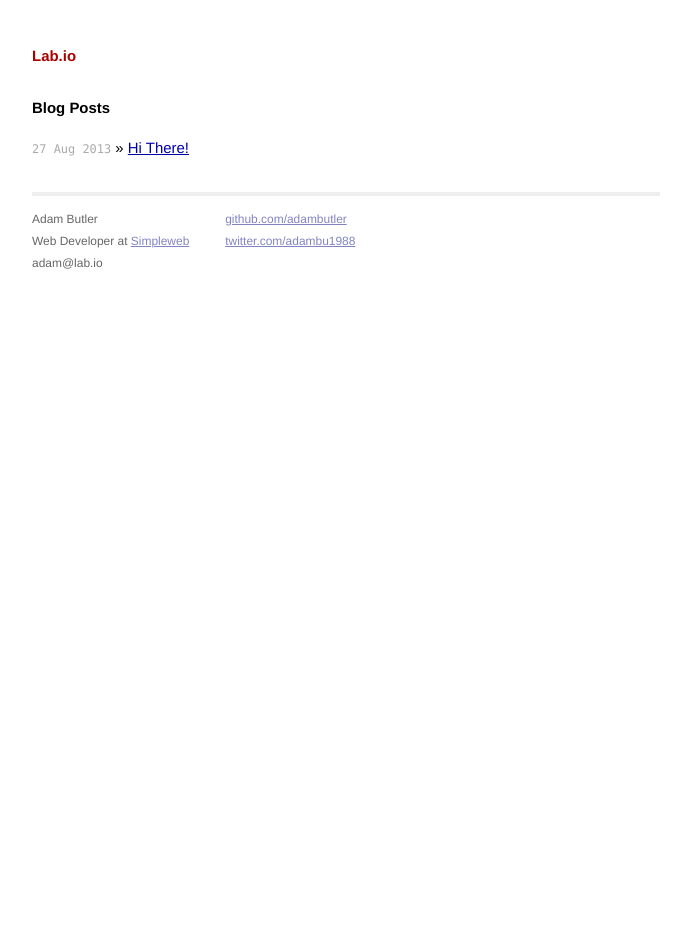
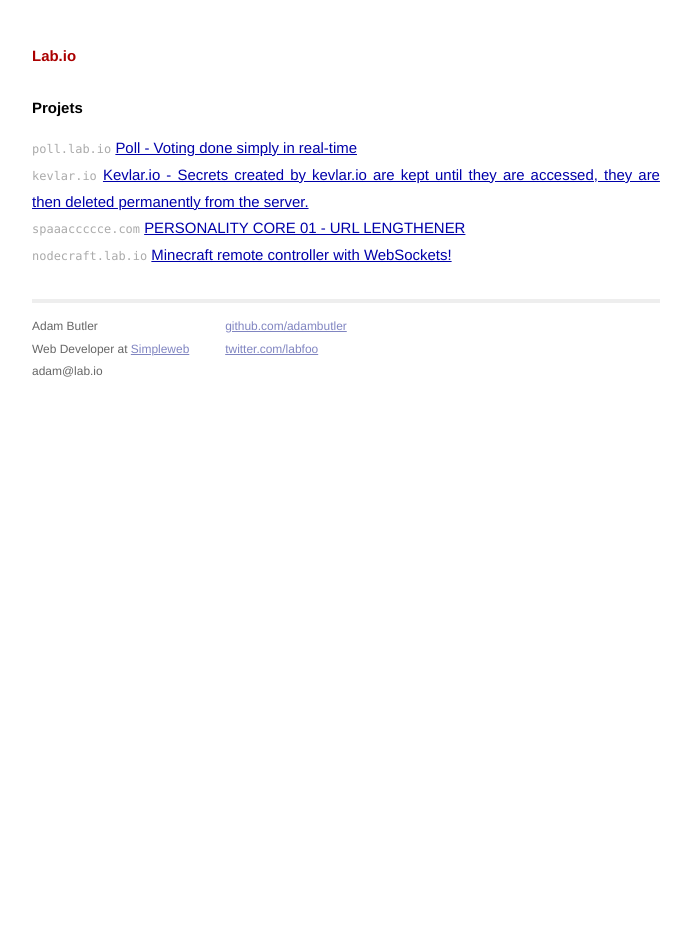
Before and after one commit to adambutler/blog, a Jekyll site: the page built from index.html, in a window 1280 px wide. Shown: the whole page, without its empty margins (294-985 px from the left). Built offline with Jekyll 4.4.1, drawn with Linux system fonts in a browser that asks for light colours; Markdown is read by kramdown in place of the engine named in the settings.

Commit message:
Quick fixes

```diff
--- a/_layouts/default.html
+++ b/_layouts/default.html
@@ -33,8 +33,8 @@
               </div>
               <div class="contact">
                 <p>
-                  <a href="http://github.com/adambutler/">github.com/adambutler</a><br />
-                  <a href="http://twitter.com/adambu1988/">twitter.com/adambu1988</a><br />
+                  <a href="http://github.com/adambutler">github.com/adambutler</a><br />
+                  <a href="http://twitter.com/labfoo">twitter.com/labfoo</a><br />
                 </p>
               </div>
             </div>
--- a/index.html
+++ b/index.html
@@ -4,10 +4,11 @@ title: Lab.io
 ---
 
 <div id="home">
-  <h1>Blog Posts</h1>
+  <h1>Projets</h1>
   <ul class="posts">
-    {% for post in site.posts %}
-      <li><span>{{ post.date | date_to_string }}</span> &raquo; <a href="{{ post.url }}">{{ post.title }}</a></li>
-    {% endfor %}
+    <li><span>poll.lab.io</span> <a href="http://poll.lab.io">Poll - Voting done simply in real-time</a></li>
+    <li><span>kevlar.io</span> <a href="http://kevlar.io">Kevlar.io - Secrets created by kevlar.io are kept until they are accessed, they are then deleted permanently from the server.</a></li>
+    <li><span>spaaaccccce.com</span> <a href="http://spaaaccccce.com">PERSONALITY CORE 01 - URL LENGTHENER</a></li>
+    <li><span>nodecraft.lab.io</span> <a href="http://nodecraft.lab.io/">Minecraft remote controller with WebSockets!</a></li>
   </ul>
 </div>
```
